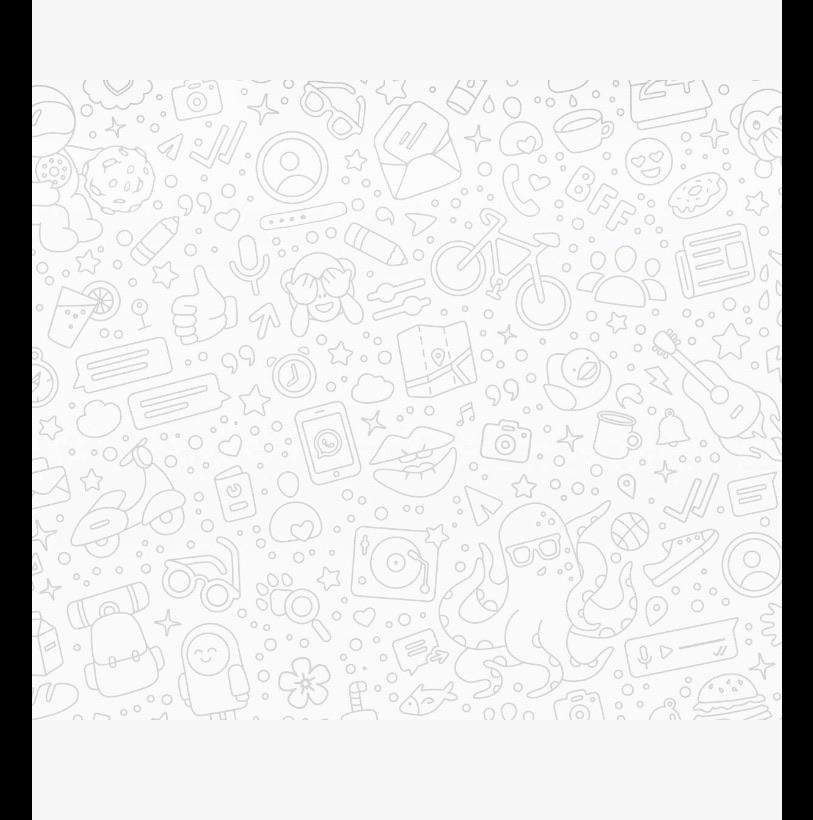
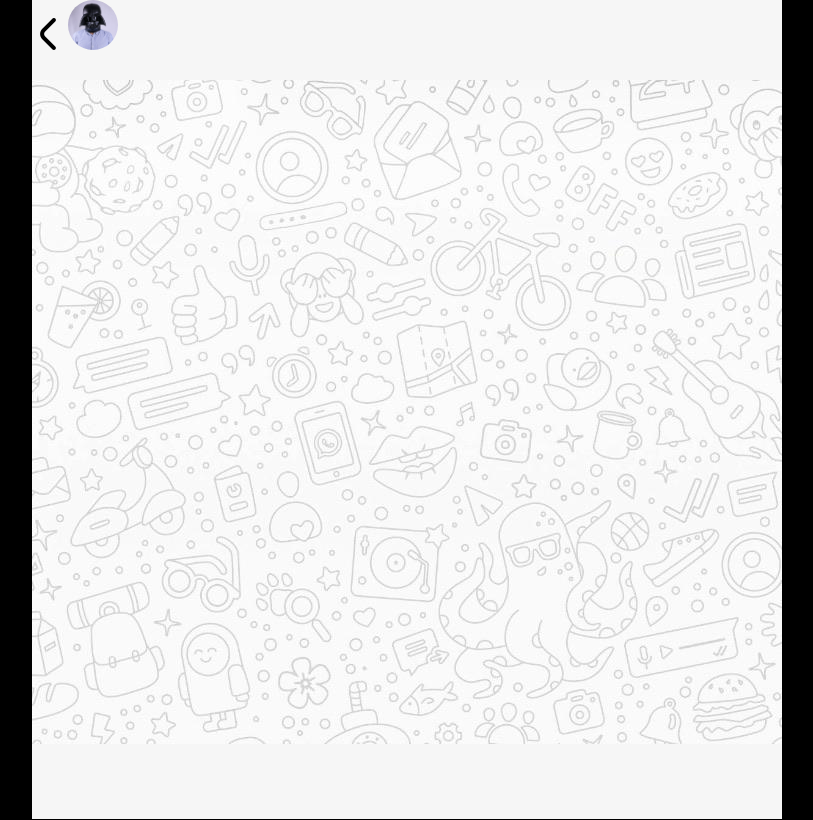
Before and after one commit to JorgeKagaroSilva/Quizziz, a plain HTML site: page Projecto/index.html in a window 1280 px wide. Shown: the whole page, without its empty margins (233-1046 px from the left). Drawn offline with Linux system fonts and the light colour scheme.

Commit message:
Add files via upload

```diff
--- a/Projecto/index.html
+++ b/Projecto/index.html
@@ -15,6 +15,9 @@
 
         <div id="rectangle">
 
+            <img src="./Imagens/angulo-esquerdo.png">
+            <img src="./Imagens/DarthVaderIcon.png" height="50px" width="50px" id="icon__pessoa">
+
         </div>
         <div id="background__box">
 
--- a/Projecto/style.css
+++ b/Projecto/style.css
@@ -23,7 +23,7 @@ h1, h2, h3, h4, h5 {
 }
 
 #background__box {
-    height: 80%;
+    height: 83%;
     width: 750px;
     background-image: url("./Imagens/wallpaper.jpg");
     position: absolute; top: 10%; left: 50%;
@@ -31,9 +31,13 @@ h1, h2, h3, h4, h5 {
 }
 
 #rectangle__down {
-    height: 100px;
+    height: 75px;
     width: 750px;
     background-color: var(--main-white);
-    position: absolute; top: 90%; left: 50%;
+    position: absolute; top: 93%; left: 50%;
     margin-left: -375px;
 }
+
+#icon__pessoa {
+    border-radius: 50%;
+}
```
Also changed, not shown: Projecto/Imagens/DarthVaderIcon.png (added), Projecto/Imagens/angulo-esquerdo.png (added).
